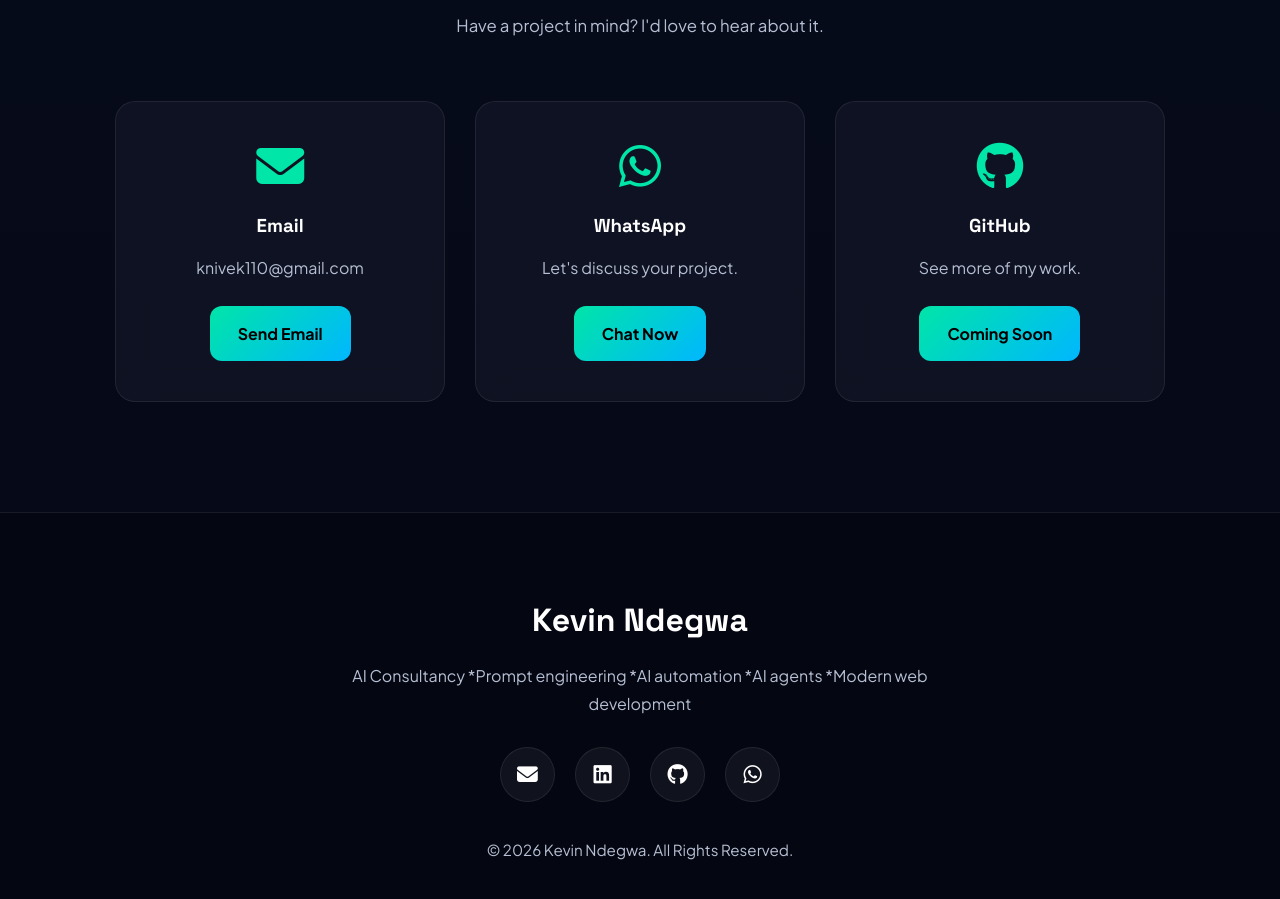
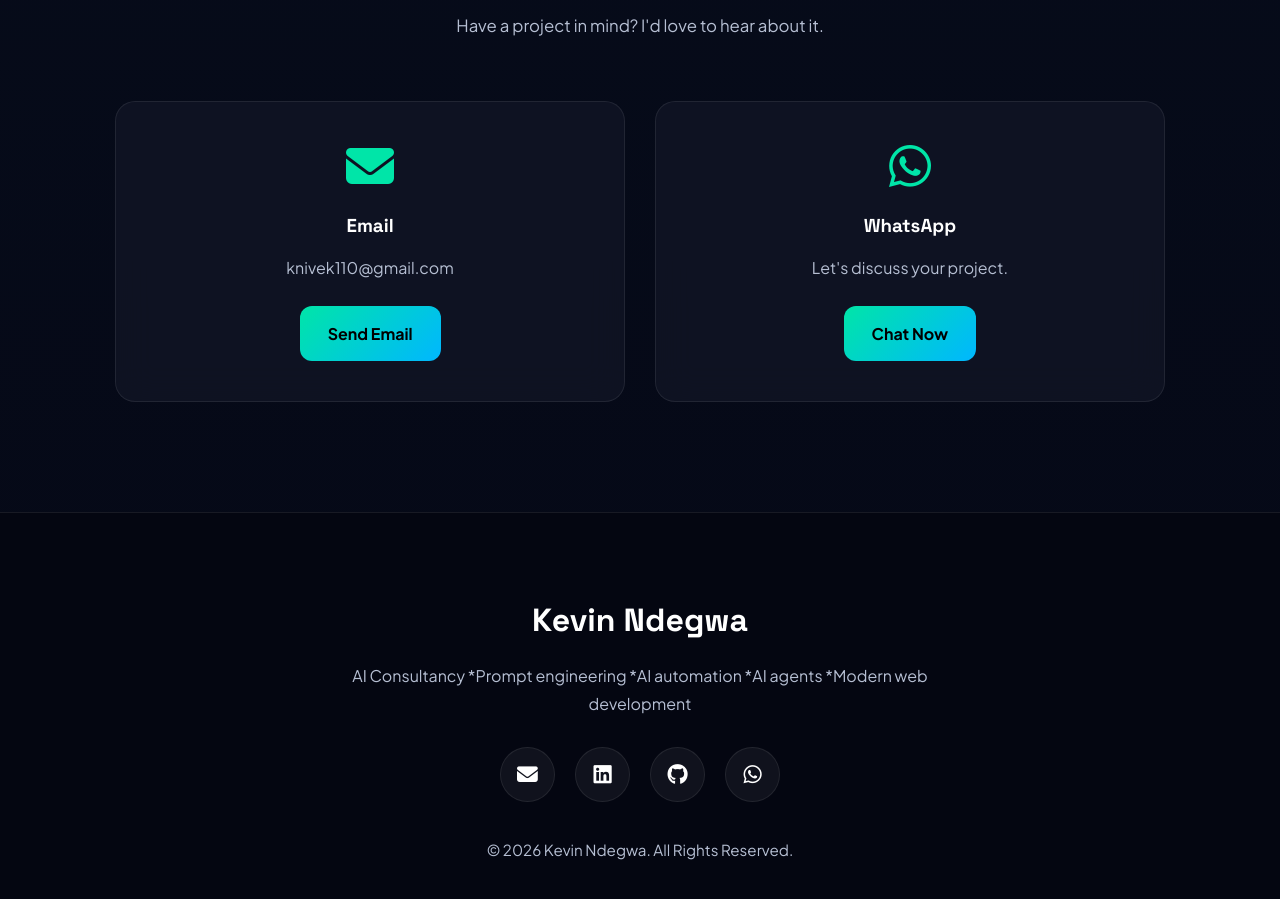
Before and after one commit to knivek110-code/folder2, a plain HTML site: page index.html in a window 1280 px wide. Shown: the part 4550-5449 px from the top of the page. Drawn offline with Linux system fonts and the light colour scheme.

Commit message:
Update index.html

```diff
--- a/index.html
+++ b/index.html
@@ -518,29 +518,7 @@ Chat Now
 
 </div>
 
-<div class="contact-card">
 
-<i class="fa-brands fa-github"></i>
-
-<h3>GitHub</h3>
-
-<p>
-
-See more of my work.
-
-</p>
-
-<a href="#"
-
-class="contact-btn">
-
-Coming Soon
-
-</a>
-
-</div>
-
-</div>
 
 </section>
 
```
